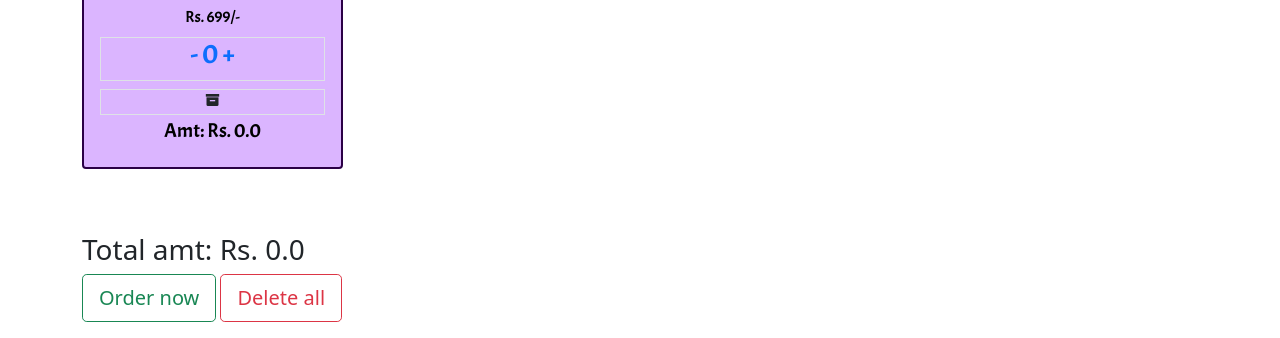
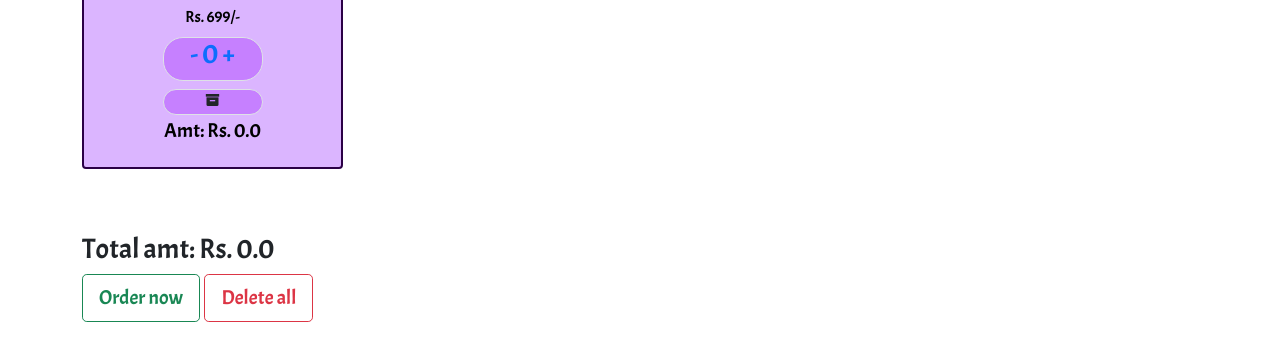
Before and after one commit to Anvitha-Rao6/Javascript_Shopping_Cart, a plain HTML site: page Javascript_Shopping_Cart/HTML/Cart.html in a window 1280 px wide. Shown: the part 578-916 px from the top of the page. Drawn offline with nearby package versions, Linux system fonts and the light colour scheme; a web font is replaced by a local one.

Commit message:
Add files via upload

```diff
--- a/Javascript_Shopping_Cart/CSS/style.css
+++ b/Javascript_Shopping_Cart/CSS/style.css
@@ -117,3 +117,26 @@ i{
     border: 2px solid rgb(43, 0, 70);
     font-family: 'Acme', sans-serif;
 }
+
+#but1{
+    text-align: center;
+    font-family: 'Acme', sans-serif;
+    background-position-y: left;
+}
+#but2{
+    text-align: center;
+    font-family: 'Acme', sans-serif;
+    background-position-y: right;
+}
+#tot{
+    font-family: 'Acme', sans-serif;
+}
+
+#tag1{
+    font-family: 'Acme', sans-serif;
+    width: 100px;
+    height: auto;
+    border-radius: 20px;
+    border-color: black;
+    background-color: rgb(198, 128, 255);
+}
```
